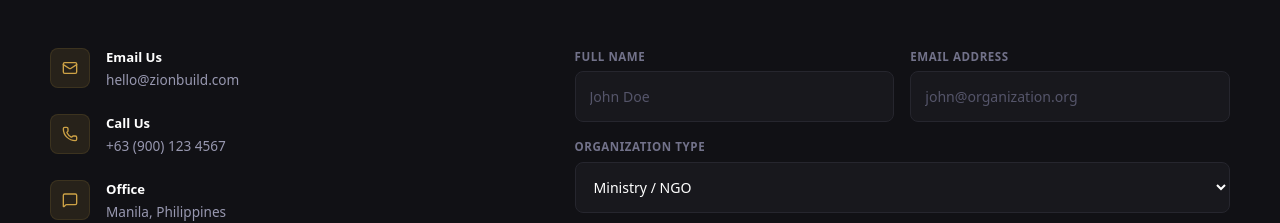
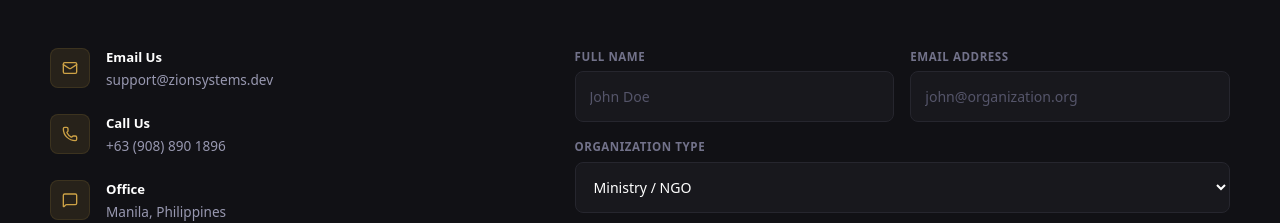
Before and after one commit to culanculan-neilchristian/zion, a Next.js app: page / in a window 1280 px wide. Shown: the part 6232-6455 px from the top of the page. Built offline with nearby package versions, Linux system fonts and the light colour scheme.

Commit message:
Update contact information in Contact.tsx
Update of the contact email and number information only

```diff
--- a/src/components/sections/Contact.tsx
+++ b/src/components/sections/Contact.tsx
@@ -78,8 +78,8 @@ export function Contact() {
             className="flex flex-col gap-6"
           >
             {[
-              { icon: Mail, label: "Email Us", val: "hello@zionbuild.com" },
-              { icon: Phone, label: "Call Us", val: "+63 (900) 123 4567" },
+              { icon: Mail, label: "Email Us", val: "support@zionsystems.dev" },
+              { icon: Phone, label: "Call Us", val: "+63 (908) 890 1896" },
               { icon: MessageSquare, label: "Office", val: "Manila, Philippines" },
             ].map(item => (
               <div key={item.label} className="flex gap-4 items-start">
```
